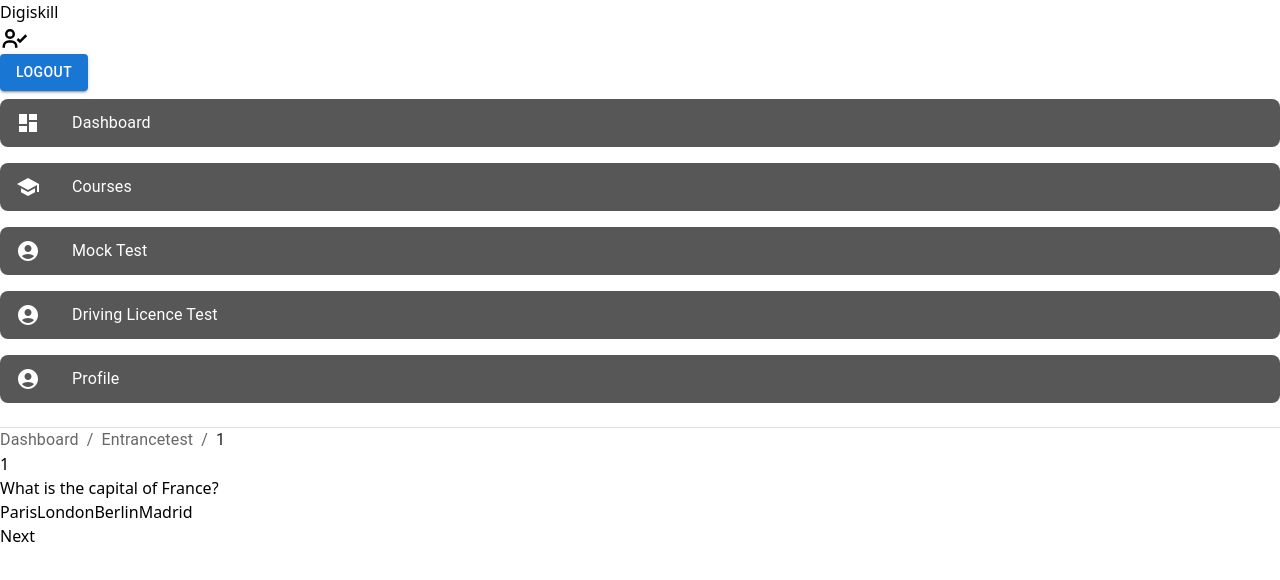
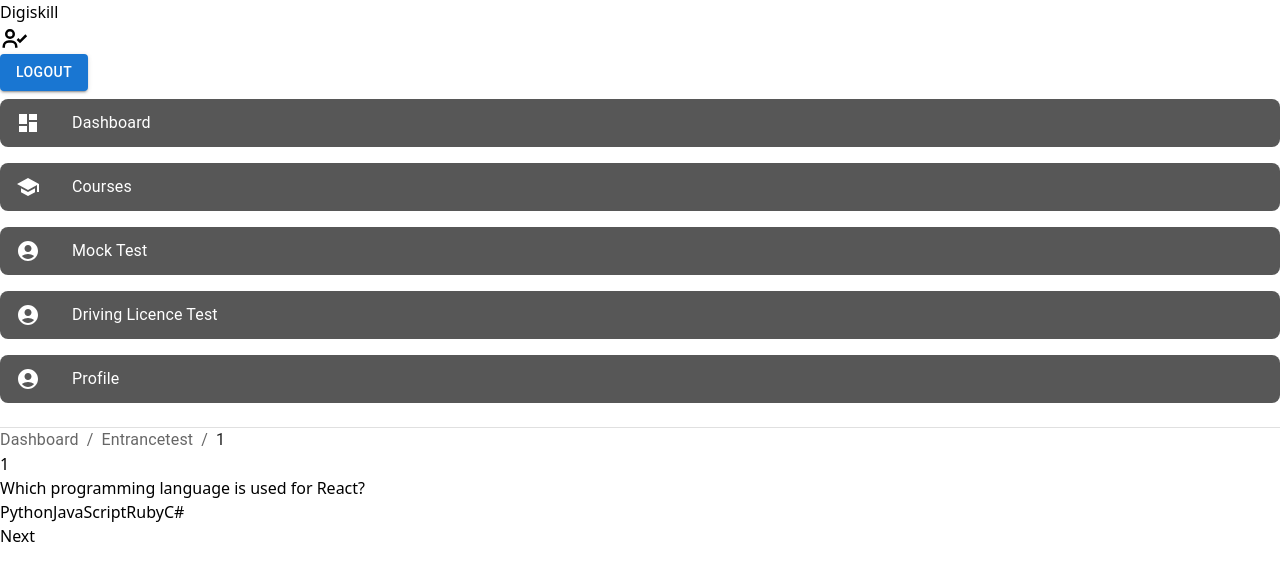
Before and after one commit to codewithsamir/Hackathon-project, a Next.js app in the folder edtech/: page /Dashboard/Entrancetest/1 in a window 1280 px wide. Shown: the top 580 px of the page. Built offline with nearby package versions, Linux system fonts and the light colour scheme.

Commit message:
complete2

```diff
--- a/edtech/src/utility/quizdata.ts
+++ b/edtech/src/utility/quizdata.ts
@@ -1,16 +1,5 @@
 export  const questions = [
-    {
-      question: "What is the capital of France?",
-      options: ["Paris", "London", "Berlin", "Madrid"],
-      correctAnswer: "Paris",
-      explanation: "Paris is the capital city of France, known for landmarks like the Eiffel Tower.",
-    },
-    {
-      question: "What is 2 + 2?",
-      options: ["3", "4", "5", "6"],
-      correctAnswer: "4",
-      explanation: "Basic arithmetic: 2 + 2 equals 4.",
-    },
+
     {
       question: "Which programming language is used for React?",
       options: ["Python", "JavaScript", "Ruby", "C#"],
```
